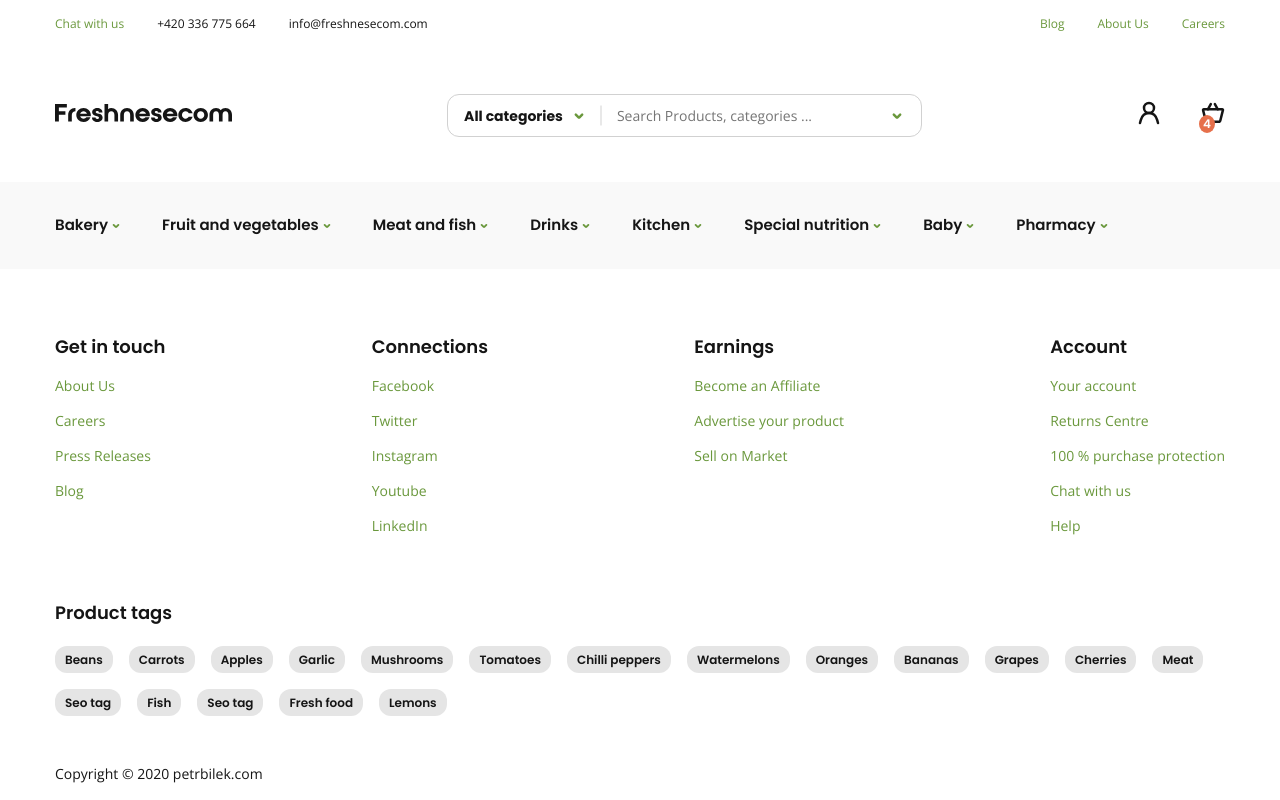
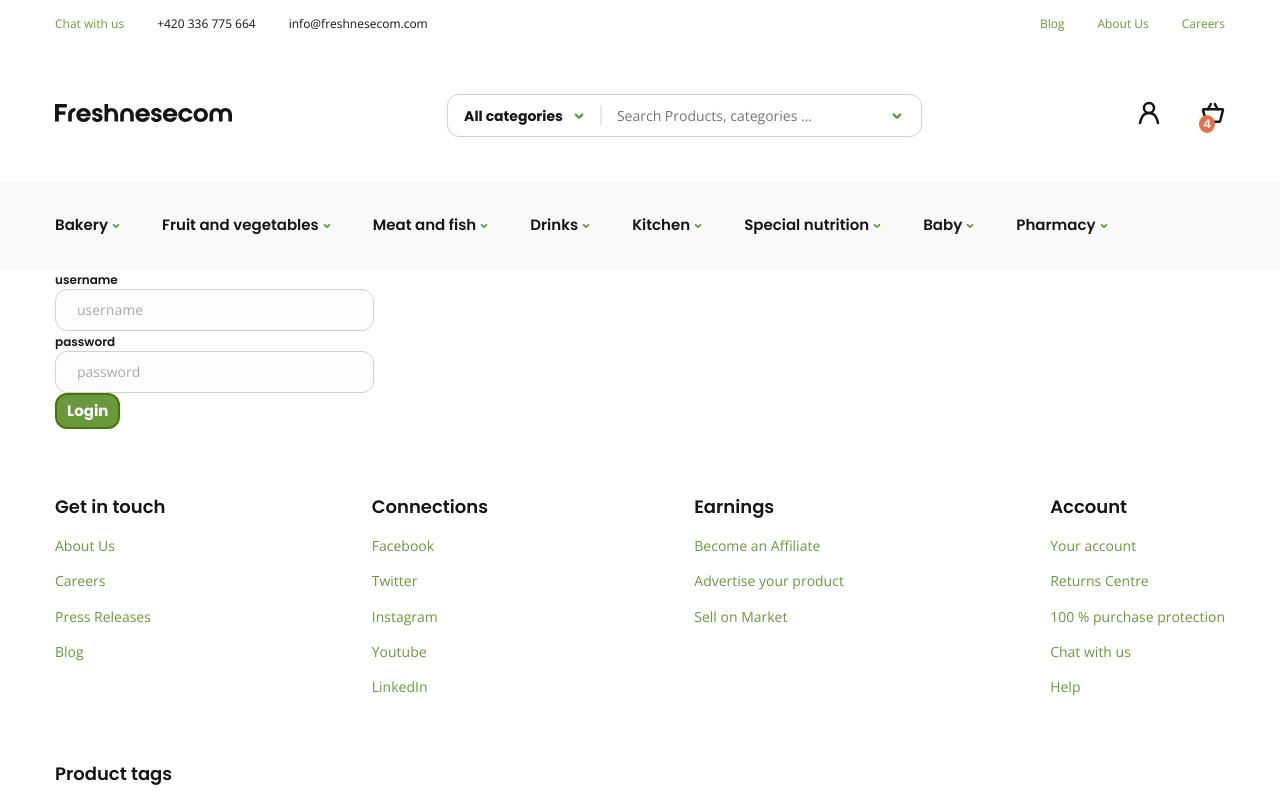
Before and after one commit to DoDuong1497/cfdshop, a React (Create React App) app: page /login in a window 1280 px wide. Shown: the top 800 px of the page. Built offline with nearby package versions, Linux system fonts and the light colour scheme.

Commit message:
REF updated

```diff
--- a/src/App.js
+++ b/src/App.js
@@ -1,5 +1,6 @@
 import { BrowserRouter, Link, Route, Routes } from "react-router-dom";
 import "./assets/css/style.scss";
+import Login from "./components/login";
 import MainLayout from "./layout/mainlayout";
 import Checkout from "./pages/checkout";
 import Home from "./pages/home";
@@ -16,6 +17,7 @@ function App() {
             <Route path='aboutus' element={<Home/>}></Route>
             <Route path='caterogy' element={<Home/>}></Route>
             <Route path='checkout' element={<Checkout/>}></Route>
+            <Route path='login' element={<Login/>}></Route>
         </Routes>
       </MainLayout>
       </BrowserRouter>
--- a/src/components/button/index.jsx
+++ b/src/components/button/index.jsx
@@ -2,9 +2,9 @@ import React from 'react'
 import classNames from 'classnames';
 import './style.scss'
 
-export default function Button({children, color='simple',type='default', size='small', icon, typebutton=''}) {
+export default function Button({children, color='simple',type='default', size='small', icon, onclick, typebutton=''}) {
     return (
-        <button type={typebutton} className={
+        <button type={typebutton} onClick={onclick} className={
             classNames('button',`color-${color}`,`type-${type}`,`size-${size}`)
             }>
             {type === 'icon-left' && icon}
--- /dev/null
+++ b/src/components/login/index.jsx
@@ -0,0 +1,21 @@
+import React from 'react'
+import Button from '../button'
+import Input from '../input'
+import useForm from '../useForm'
+
+export default function Login() {
+    const {register, error, validate, form} = useForm()
+    const submit = (ev) => {
+        ev.preventDefault()
+        validate()
+    }
+    return (
+        <div className='container'>
+            <form>
+            <Input valid={register('username', {required : true})} error={error.username} placeholder='username' label='username' size='medium'/>
+            <Input valid={register('password', {required : true})} error={error.password} placeholder='password' label='password' size='medium'/>
+            <Button onclick={submit} color='colored'>Login</Button>
+            </form>
+        </div>
+    )
+}
--- a/src/components/useForm/index.jsx
+++ b/src/components/useForm/index.jsx
@@ -70,6 +70,7 @@ export default function useForm() {
         handleSubmit,
         error,
         form,
-        setForm
+        setForm,
+        validate
     }
 }
--- a/src/pages/checkout/component/billingInfo.jsx
+++ b/src/pages/checkout/component/billingInfo.jsx
@@ -1,22 +1,26 @@
-import React from 'react'
+import React, { forwardRef, useImperativeHandle, useRef } from 'react'
 import Button from '../../../components/button'
 import Checkbox from '../../../components/checkbox'
 import Input from '../../../components/input'
 import Select from '../../../components/select'
 import useForm from '../../../components/useForm'
-import UseForm from '../../../components/useForm'
 import BillingHeader from './billingHeader'
 import './billingInfo.scss'
 
-export default function BillingInfo() {
-    const {register, handleSubmit, error, form, setForm} = useForm()
-    const submit = () =>{
-        console.log('submit')
-    }
+export const BillingInfo = forwardRef((props, ref) => {
+
+    const {register, error, validate, form} = useForm()
+    useImperativeHandle(ref, () => {
+        return {
+            validate,
+            form
+        }
+    }, [validate, form])
+
     return (
         <div className='billing__info mr-bt'>
             <BillingHeader header='Billing Info' desc='Please enter your billing info' paging='1'/>
-            <form onSubmit={handleSubmit(submit)}>
+            <form>
             <div className="billing__info-wrap">
                 <div className="billing__info-left">
                     <Input valid={register('firstname', {required : true})} error={error.firstname} label='First Name' placeholder='First name' size='medium'/>
@@ -26,15 +30,43 @@ export default function BillingInfo() {
                     <Checkbox text='Ship to a different address?' />
                 </div>
                 <div className="billing__info-right">
-                    <Input label='Last Name' placeholder='Last name' size='medium'/>
-                    <Input label='Phone number' placeholder='Phone number' size='medium'/>
-                    <Input label='Town / City' placeholder='Town city' size='medium'/>
-                    <Input label='ZIP/Postal code' placeholder='Postal code or ZIP' size='medium'/>
+                    <Input valid={register('lastname', {required : true})} error={error.lastname} label='Last Name' placeholder='Last name' size='medium'/>
+                    <Input valid={register('phone', {required : true})} error={error.phone} label='Phone number' placeholder='Phone number' size='medium'/>
+                    <Input valid={register('city', {required : true})} error={error.city} label='Town / City' placeholder='Town city' size='medium'/>
+                    <Input valid={register('zip', {required : true})} error={error.zip} label='ZIP/Postal code' placeholder='Postal code or ZIP' size='medium'/>
                 </div>
             </div>
-            <Button type='submit' color='colored' size='small'>Submit</Button>
             </form>
 
         </div>
     )
-}
+})
+
+// export default function BillingInfo() {
+//     const {register, handleSubmit, error, form, setForm} = useForm()
+
+//     return (
+//         <div className='billing__info mr-bt'>
+//             <BillingHeader header='Billing Info' desc='Please enter your billing info' paging='1'/>
+//             <form>
+//             <div className="billing__info-wrap">
+//                 <div className="billing__info-left">
+//                     <Input valid={register('firstname', {required : true})} error={error.firstname} label='First Name' placeholder='First name' size='medium'/>
+//                     <Input valid={register('email', {required : true, pattern : 'email'})} error={error.email} label='Email address' placeholder='Email address' size='medium'/>
+//                     <Input valid={register('address', {required : true})} error={error.address} label='Address' placeholder='Address' size='medium'/>
+//                     <Select label='State / Country' placeholder='State / Country'/>
+//                     <Checkbox text='Ship to a different address?' />
+//                 </div>
+//                 <div className="billing__info-right">
+//                     <Input label='Last Name' placeholder='Last name' size='medium'/>
+//                     <Input label='Phone number' placeholder='Phone number' size='medium'/>
+//                     <Input label='Town / City' placeholder='Town city' size='medium'/>
+//                     <Input label='ZIP/Postal code' placeholder='Postal code or ZIP' size='medium'/>
+//                 </div>
+//             </div>
+//             <Button color='colored' size='small'>Submit</Button>
+//             </form>
+
+//         </div>
+//     )
+// }
--- a/src/pages/checkout/component/checkoutLeft.jsx
+++ b/src/pages/checkout/component/checkoutLeft.jsx
@@ -1,19 +1,34 @@
-import React from 'react'
+import React, { forwardRef, useImperativeHandle, useRef } from 'react'
+import Button from '../../../components/button'
 import AdditionalInfo from './additionalInfo'
-import BillingInfo from './billingInfo'
+import { BillingInfo } from './billingInfo'
+// import BillingInfo from './billingInfo'
 import BillingMethod from './billingMethod'
 import './checkoutLeft.scss'
 import Confirmation from './confirmation'
 import PaymentMethod from './paymentMethod'
 
-export default function CheckoutLeft() {
+export const CheckoutLeft = forwardRef((props, ref) => {
+
+    useImperativeHandle(ref, () => {
+        return {
+            billingInfo
+        }
+    }, [])
+    const billinginforef = useRef()
+    const billingInfo = () => {
+
+        const errorObj = billinginforef.current?.validate()
+
+        console.log(errorObj)
+    }
     return (
         <div className="checkout-left">
-            <BillingInfo/>
+            <BillingInfo ref={billinginforef}/>
             <BillingMethod/>
             <PaymentMethod />
             <AdditionalInfo />
             <Confirmation />
         </div>
     )
-}
+})
--- a/src/pages/checkout/index.js
+++ b/src/pages/checkout/index.js
@@ -1,18 +1,25 @@
-import React from "react";
+import React, { useRef } from "react";
 import BreadCum from "../../components/breadcum";
-import CheckoutLeft from "./component/checkoutLeft";
+import Button from "../../components/button";
+import {CheckoutLeft} from "./component/checkoutLeft";
 import CheckoutRight from "./component/checkoutRight";
 import './style.scss';
 
 export default function Checkout() {
+  const validateLeft = useRef()
+
+  const submit = () => {
+    validateLeft.current?.billingInfo()
+  }
   return (
     <main className="checkout">
       <BreadCum />
       <div className="container">
         <div className="checkout__wrap">
-          <CheckoutLeft/>
+          <CheckoutLeft ref={validateLeft}/>
           <CheckoutRight/>
         </div>
+        <Button onclick={submit} color='colored' size='small'>check</Button>
       </div>
     </main>
   );
```
